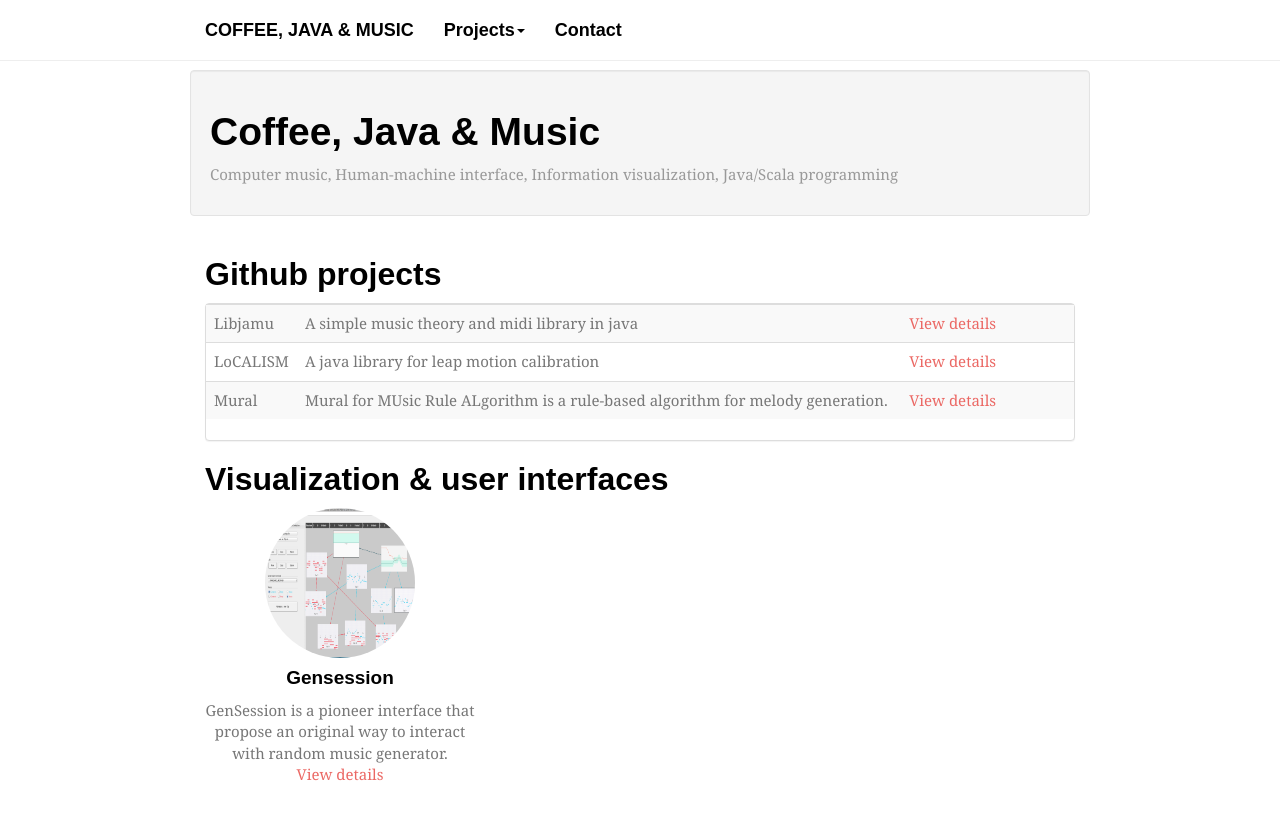
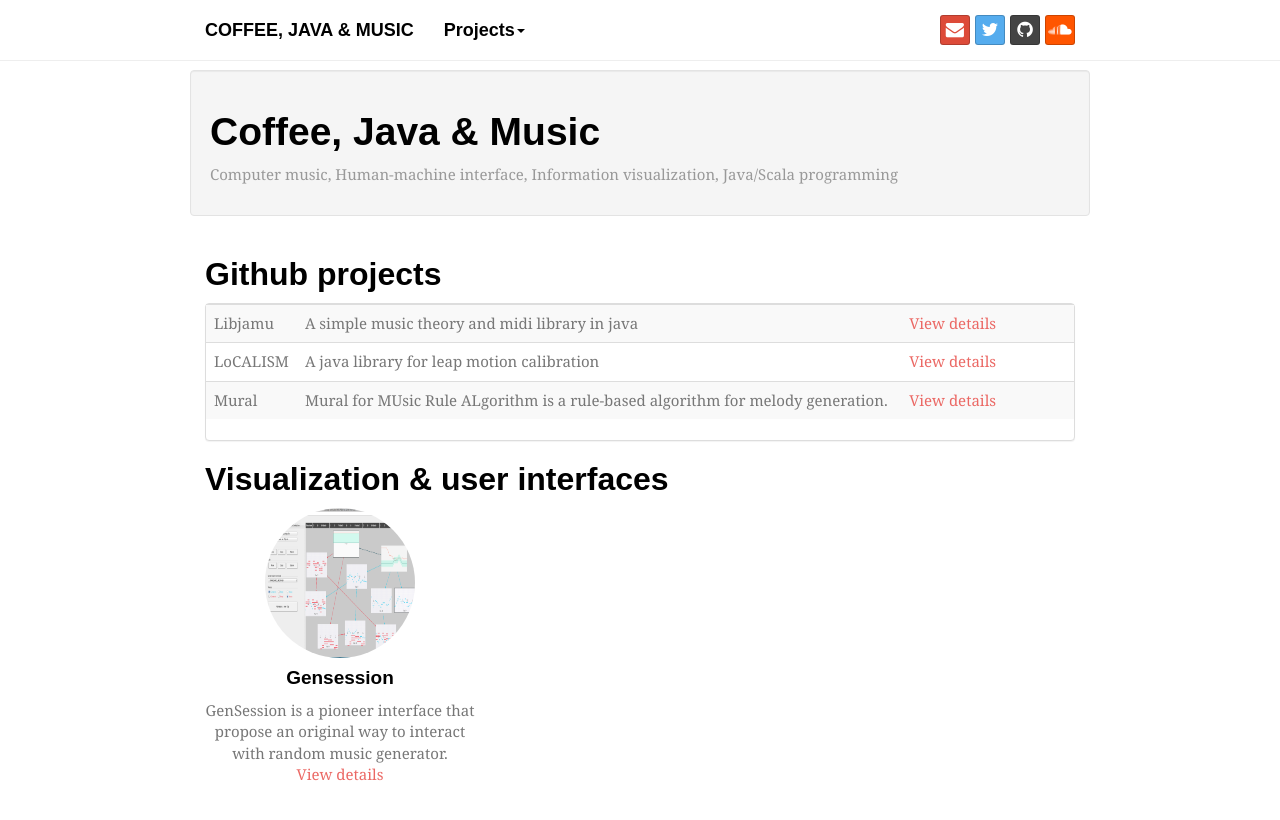
Before and after one commit to francoiscabrol/francoiscabrol.github.source, a Jekyll site: the page built from index.html, in a window 1280 px wide and 900 px high. Shown: the top 820 px of the window. Built offline with Jekyll 4.4.1, drawn with Linux system fonts in a browser that asks for light colours; nearby versions of some CDN libraries; some web fonts are replaced.

Commit message:
Modified contacts

```diff
--- a/_layouts/default.html
+++ b/_layouts/default.html
@@ -40,12 +40,32 @@
               </ul>
             </li>
             {% for p in site.pages %}
-              {% unless p.title == "Home" %}
+              {% unless p.title == "Home" or p.title == "Contact" %}
               <li {% if p.url == page.url %}class="active"{% endif %}>
                 <a href="{{ p.url }}">{{ p.title }}</a>
               </li>
               {% endunless %}
             {% endfor %}
+          </ul>
+          <ul class="nav-network">
+            <li>
+              <a class="btn btn-sm btn-social-icon btn-google-plus" href="mailto:{{site.mail}}"><i class="fa fa-envelope"></i></a>
+            </li>
+            <li>
+               <a class="btn btn-sm btn-social-icon btn-twitter" href="https://twitter.com/francoiscabrol">
+                <i class="fa fa-twitter"></i>
+              </a>
+            </li>
+            <li>
+              <a href="https://github.com/francoiscabrol" class="btn btn-sm btn-social-icon btn-github">
+                <i class="fa fa-github"></i>
+              </a>
+            </li>
+            <li>
+              <a href="https://soundcloud.com/francoiscabrol" class="btn btn-sm btn-social-icon btn-soundcloud">
+                <i class="fa fa-soundcloud"></i>
+              </a>
+            </li>
           </ul>
         </div><!--/.nav-collapse -->
       </div>
--- a/assets/css/custom-template.css
+++ b/assets/css/custom-template.css
@@ -16,6 +16,27 @@ html,
 body {
 	height: 100%;
 	/* The html and body elements cannot have any padding or margin. */
+}
+
+/* Network in nav bar */
+
+ul.nav-network {
+	float: right;
+	position:relative;
+	top: 15px;
+}
+
+.nav-network li {
+	display:inline-block;
+
+}
+
+@media (max-width: 768px) {
+	ul.nav-network {
+		float: none;
+		top:0;
+		padding-left:0;
+	}
 }
 
 /* Wrapper for page content to push down footer */
```
